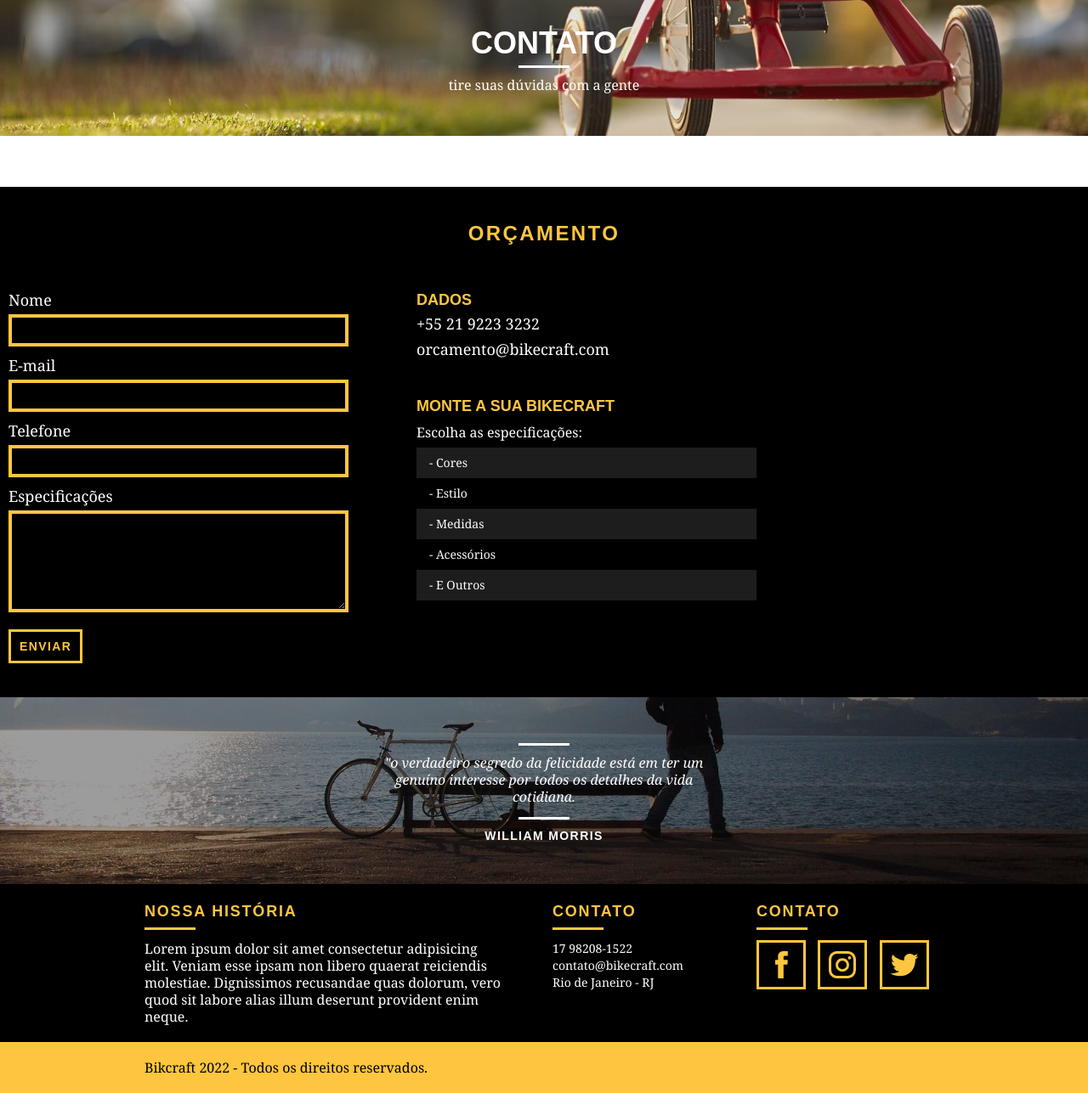
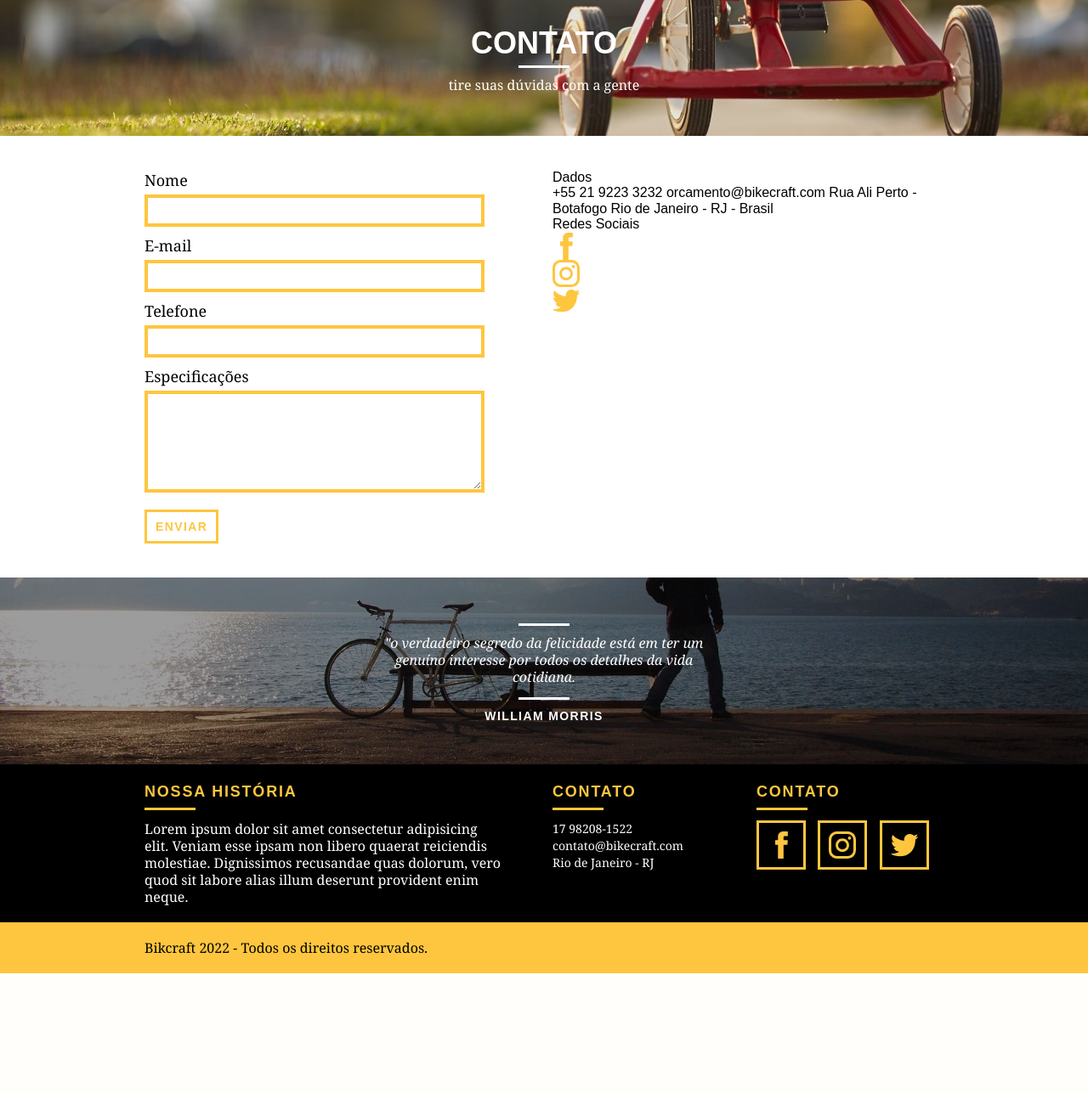
Before and after one commit to conchal/projeto-html-css, a PHP site: page /contato.html in a window 1280 px wide. Shown: the part 92-1379 px from the top of the page at 85% size. After the commit the page ends 1238 px from the top, so only its background shows below. Run offline with PHP 8.4, Linux system fonts and the light colour scheme.

Commit message:
update style contato

```diff
--- a/contato.html
+++ b/contato.html
@@ -39,8 +39,7 @@
   </section>
 
   <section class="contato container">
-    <h2 class="subtitulo">Orçamento</h2>
-    <form id="form_orcamento" class="form grid-8">
+    <form id="form_orcamento" class="contato_form grid-8">
       <label for="nome">Nome</label>
       <input type="text" id="nome">
       <label for="email">E-mail</label>
@@ -51,18 +50,17 @@
       <textarea id="espec"></textarea>
       <button type="submit" class="btn">Enviar</button>
     </form>
-    <div class="orcamento_dados grid-8">
+    <div class="contato_dados grid-8">
       <h3>Dados</h3>
       <span>+55 21 9223 3232</span>
       <span class="dados_email">orcamento@bikecraft.com</span>
-      <h3>Monte a sua Bikecraft</h3>
-      <p>Escolha as especificações:</p>
+      <span>Rua Ali Perto - Botafogo</span>
+      <span>Rio de Janeiro - RJ - Brasil</span>
+      <h3>Redes Sociais</h3>
       <ul>
-        <li>- Cores</li>
-        <li>- Estilo</li>
-        <li>- Medidas</li>
-        <li>- Acessórios</li>
-        <li>- E Outros</li>
+        <li><a href="http://facebook.com"><img src="img/redes-sociais/facebook.svg"></a></li>
+        <li><a href="http://instagram.com"><img src="img/redes-sociais/instagram.svg"></a></li>
+        <li><a href="http://twitter.com"><img src="img/redes-sociais/twitter.svg"></a></li>
       </ul>
     </div>
   </section>
@@ -99,6 +97,7 @@
             <li><a href="http://facebook.com"><img src="img/redes-sociais/facebook.svg"></a></li>
             <li><a href="http://instagram.com"><img src="img/redes-sociais/instagram.svg"></a></li>
             <li><a href="http://twitter.com"><img src="img/redes-sociais/twitter.svg"></a></li>
+          </ul>
         </div>
 
       </div>
--- a/css/contato.css
+++ b/css/contato.css
@@ -4,39 +4,26 @@
 }
 
 .contato {
-  background-color: black;
-  width: 100%;
-  margin-top: 60px;
   padding: 40px 0;
 }
 
-.contato h2 {
-  color: #fec63e;
-}
-
-.orcamento h2:after {
-  background-color: #fec63e;
-}
-
-.form {
+.contato_form {
   padding-right: 60px;
 }
 
-.form label {
+.contato_form label {
   display: block;
-  color: white;
   font-family: Georgia, "Times New Roman", Times, serif;
   font-size: 18px;
   line-height: 25px;
   margin-bottom: 4px;
 }
 
-.form input {
+.contato_form input {
   display: block;
   width: 100%;
   border: 4px solid #fec63e;
   background: none;
-  color: white;
   padding: 7px 10px;
   margin-bottom: 10px;
   outline: none;
@@ -44,13 +31,12 @@
   font-family: Georgia, "Times New Roman", Times, serif;
 }
 
-.form textarea {
+.contato_form textarea {
   display: block;
   width: 100%;
   height: 120px;
   border: 4px solid #fec63e;
   background: none;
-  color: white;
   padding: 7px 10px;
   margin-bottom: 20px;
   outline: none;
@@ -58,7 +44,7 @@
   font-family: Georgia, "Times New Roman", Times, serif;
 }
 
-.form button {
+.contato_form button {
   padding: 7px 10px;
   background: none;
 }
```
